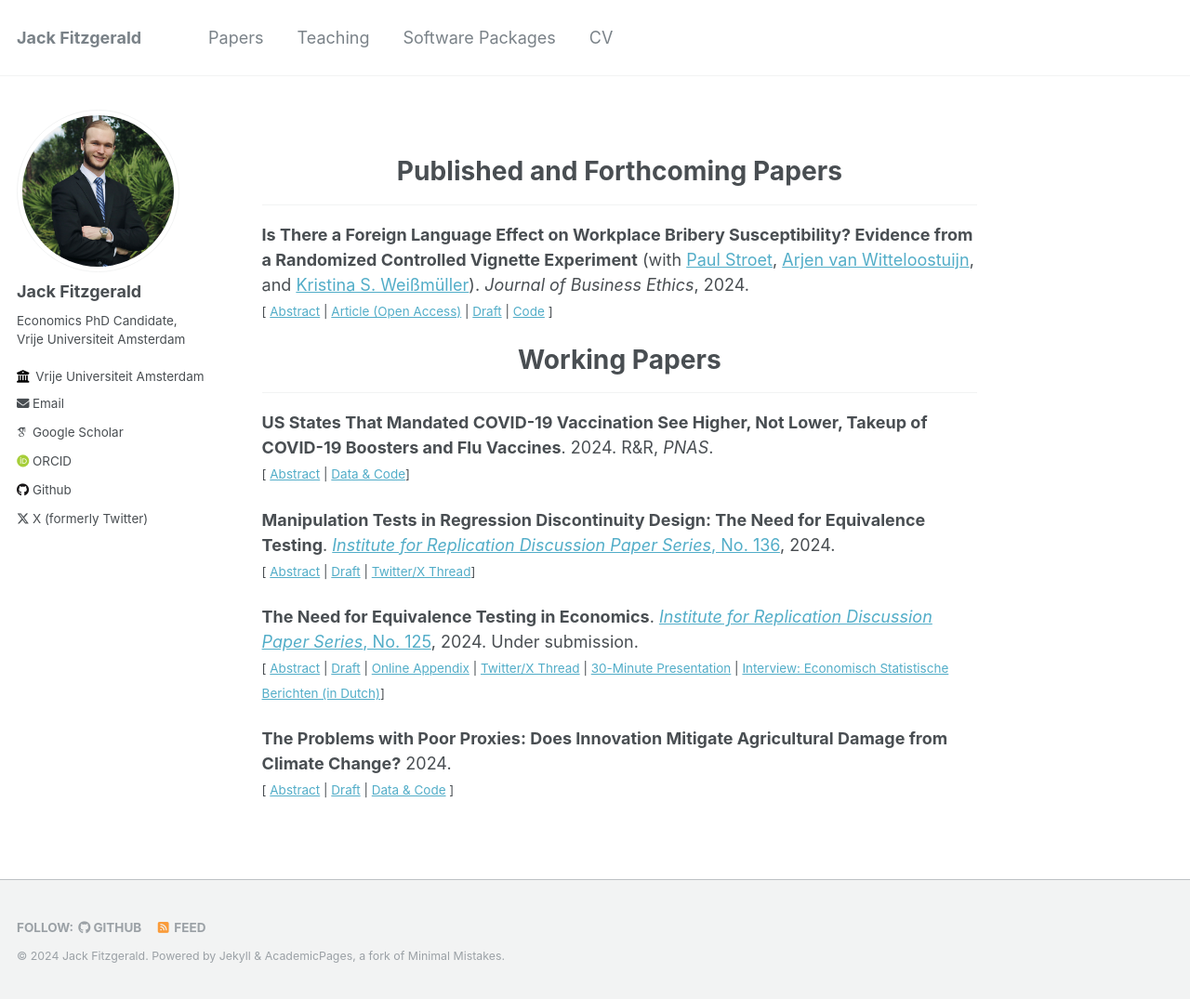
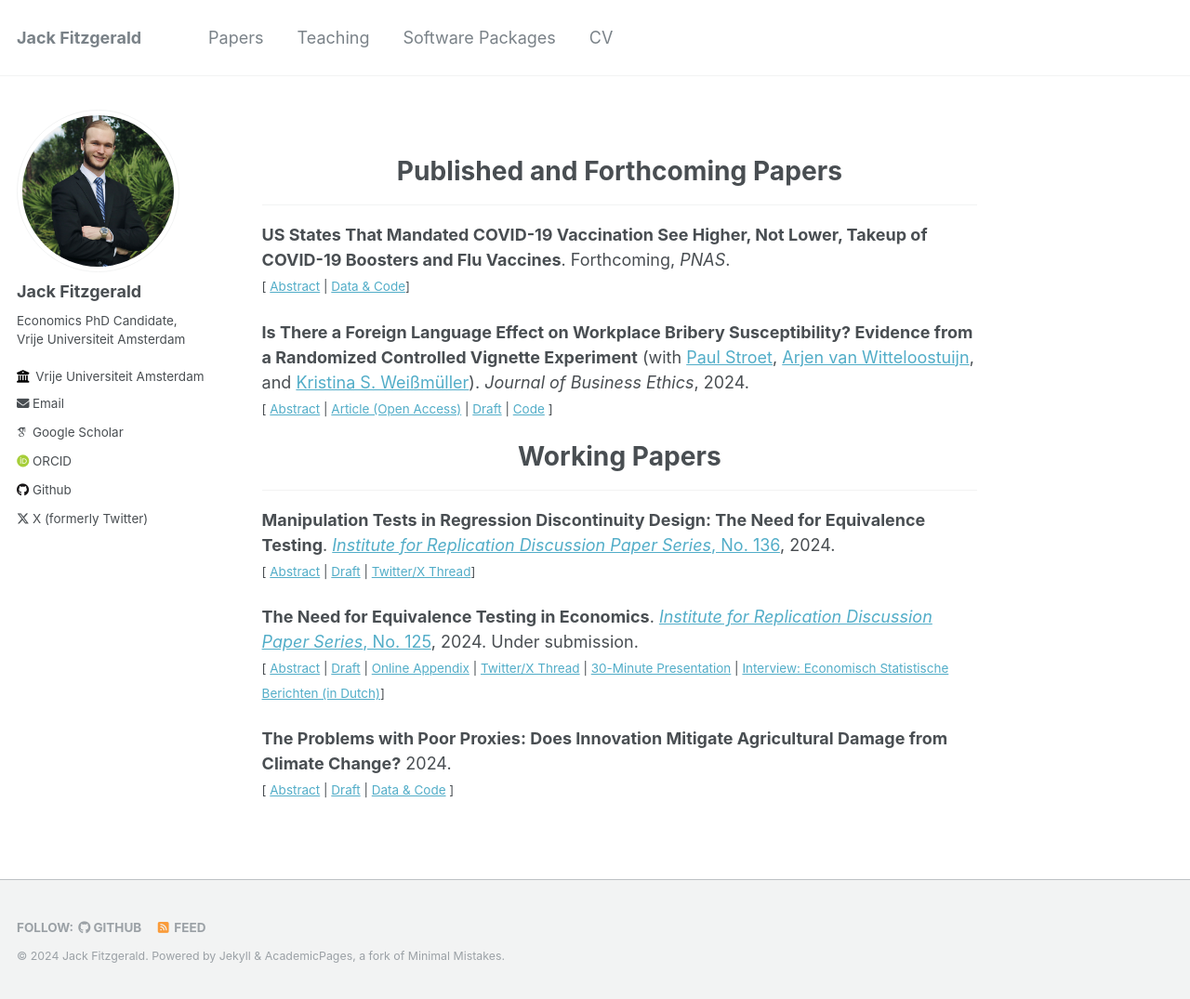
Before and after one commit to jack-fitzgerald/jack-fitzgerald.github.io, a Jekyll site: the page built from _pages/papers.md, in a window 1280 px wide and 1075 px high. Shown: the whole window at 93% size. Built offline with Jekyll 4.4.1, drawn with Linux system fonts in a browser that asks for light colours; some web fonts are replaced; part of the change alters nothing that is shown.

Commit message:
Update papers.md

```diff
--- a/_pages/papers.md
+++ b/_pages/papers.md
@@ -8,6 +8,15 @@ permalink: /papers/
 
 # <center> Published and Forthcoming Papers </center>
 - - -
+
+**US States That Mandated COVID-19 Vaccination See Higher, Not Lower, Takeup of COVID-19 Boosters and Flu Vaccines**. Forthcoming, *PNAS*. <br/>
+<small>[ <a href="#/" onclick="visib('pnas_replication')">Abstract</a> | [Data & Code](https://osf.io/mdfb4/)] </small>
+
+<div id="pnas_replication" style="display: none; text-align: justify; line-height: 1.2" ><small>
+
+Rains & Richards (2024, <i>PNAS</i>) find that compared to US states that instituted bans on COVID-19 vaccination requirements, states that imposed COVID-19 vaccination mandates exhibit lower adult and child uptake of flu vaccines, and lower uptake of COVID-19 boosters. These differences are generally interpreted causally. However, further inspection reveals that these results are driven by the inclusion of a single bad control variable. When removed, the data instead shows that states which mandated COVID-19 vaccination experience higher COVID-19 booster and flu vaccine takeup than states that banned COVID-19 vaccination requirements.
+
+</small><br><br/></div>
 
 **Is There a Foreign Language Effect on Workplace Bribery Susceptibility? Evidence from a Randomized Controlled Vignette Experiment** (with [Paul Stroet](https://paulstroet.netlify.app/), [Arjen van Witteloostuijn](https://research.vu.nl/en/persons/arjen-van-witteloostuijn), and [Kristina S. Weißmüller](https://www.ksweissmueller.com/)). *Journal of Business Ethics*, 2024. <br/>
 <small>[ <a href="#/" onclick="visib('fle_bribery')">Abstract</a> | [Article (Open Access)](https://doi.org/10.1007/s10551-024-05731-x) | [Draft](https://jack-fitzgerald.github.io/files/JBE_manuscript.pdf) | [Code](https://doi.org/10.17605/OSF.IO/Y3NQ7) ] </small>
@@ -20,15 +29,6 @@ Theory and evidence from the behavioral science literature suggest that the wide
 
 # <center> Working Papers </center>
 - - -
-
-**US States That Mandated COVID-19 Vaccination See Higher, Not Lower, Takeup of COVID-19 Boosters and Flu Vaccines**. 2024. R&R, *PNAS*. <br/>
-<small>[ <a href="#/" onclick="visib('pnas_replication')">Abstract</a> | [Data & Code](https://osf.io/mdfb4/)] </small>
-
-<div id="pnas_replication" style="display: none; text-align: justify; line-height: 1.2" ><small>
-
-Rains & Richards (2024, <i>PNAS</i>) find that compared to US states that instituted bans on COVID-19 vaccination requirements, states that imposed COVID-19 vaccination mandates exhibit lower adult and child uptake of flu vaccines, and lower uptake of COVID-19 boosters. These differences are generally interpreted causally. However, further inspection reveals that these results are driven by the inclusion of a single bad control variable. When removed, the data instead shows that states which mandated COVID-19 vaccination experience higher COVID-19 booster and flu vaccine takeup than states that banned COVID-19 vaccination requirements.
-
-</small><br><br/></div>
 
 **Manipulation Tests in Regression Discontinuity Design: The Need for Equivalence Testing**. [<i>Institute for Replication Discussion Paper Series</i>, No. 136](https://hdl.handle.net/10419/300277), 2024. <br/>
 <small>[ <a href="#/" onclick="visib('rdd-equiv')">Abstract</a> | [Draft](https://jack-fitzgerald.github.io/files/RDD_Equivalence.pdf) | [Twitter/X Thread](https://x.com/FitzgeraldJack_/status/1815334145091920105)] </small>
```
